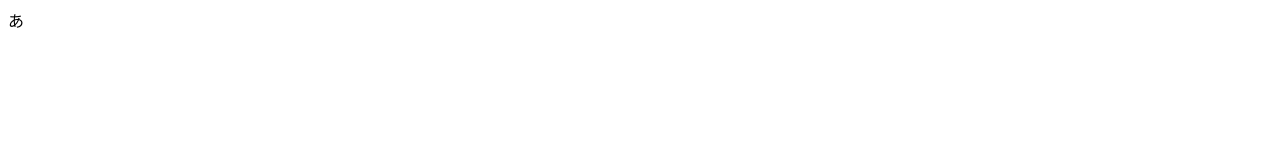
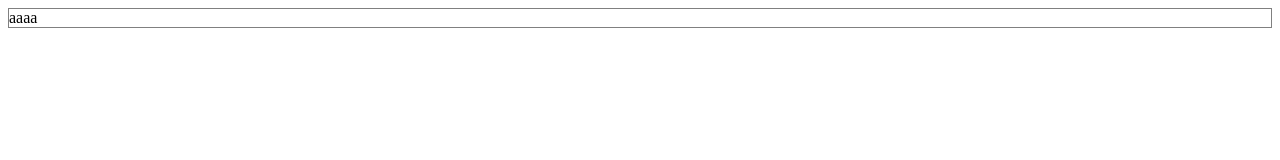
Before and after one commit to LyriDev/DralphMyth-EnemyData, a plain HTML site: page dist/index.html in a window 1280 px wide. Drawn offline with Linux system fonts and the light colour scheme.

```diff
--- a/dist/css/style.css
+++ b/dist/css/style.css
@@ -0,0 +1,4 @@
+.main{
+    margin: 0 auto;
+    border: solid 1px gray;
+}
--- a/dist/index.html
+++ b/dist/index.html
@@ -7,7 +7,9 @@
     <link rel="stylesheet" href="css/style.css">
 </head>
 <body>
-    あ
+    <div class="main">
+        aaaa
+    </div>
     <script src ="js/main.js"></script>
 </body>
 </html>
```
Also changed, not shown: dist/resource/favicon.ico.
